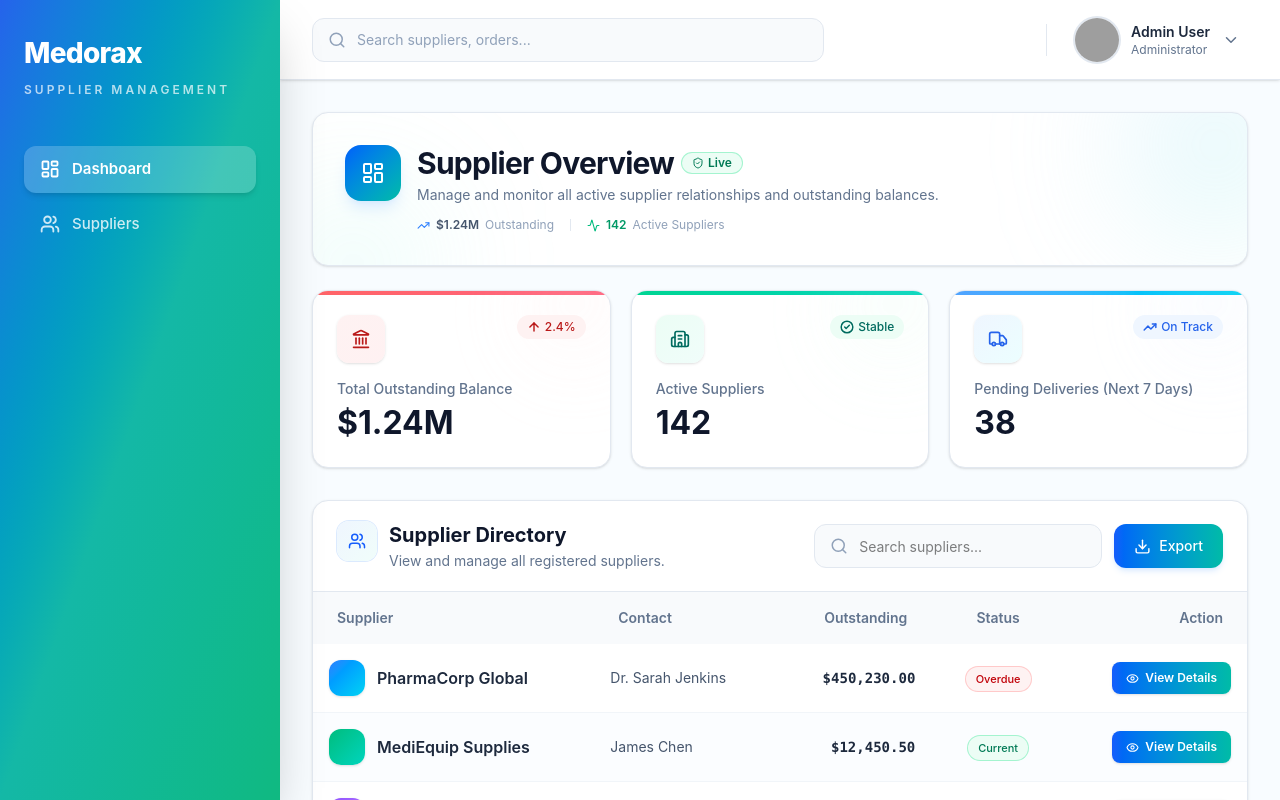
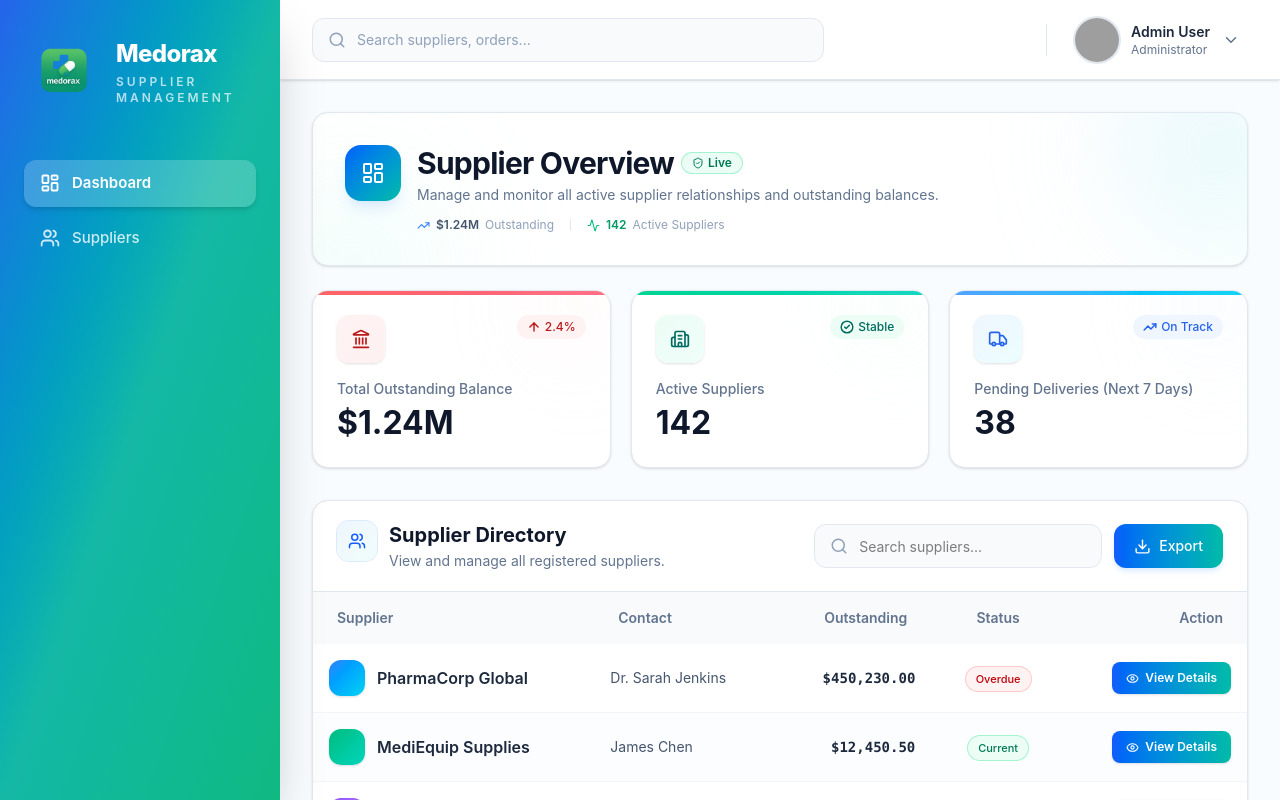
Before and after one commit to Maheswarreddy07/medorax, a React (Vite) app: page / in a window 1280 px wide. Shown: the top 800 px of the page. Built offline with nearby package versions, Linux system fonts and the light colour scheme; grey boxes are pictures that could not be loaded.

Commit message:
comoponentized the modules

```diff
--- a/src/components/staffManagement/Sidebar.jsx
+++ b/src/components/staffManagement/Sidebar.jsx
@@ -4,9 +4,9 @@ import {
   UserCheck,
   LogOut,
   LogIn,
-  Stethoscope,
   CalendarDays
 } from "lucide-react";
+import logo from "../../assets/WhatsApp_Image_2026-06-22_at_5.25.21_PM-removebg-preview.png";
 
 const Sidebar = () => {
   return (
@@ -14,9 +14,11 @@ const Sidebar = () => {
       {/* Logo */}
       <div className="mb-12">
         <div className="flex items-center gap-3">
-          <div className="flex h-10 w-10 items-center justify-center rounded-lg bg-gradient-to-r from-[#004ac6] to-[#006b5f]">
-            <Stethoscope size={22} className="text-white" />
-          </div>
+          <img
+            src={logo}
+            alt="MEDORAX Logo"
+            className="h-20 w-20 rounded-xl object-contain"
+          />
           <div>
             <h1 className="text-2xl font-extrabold tracking-tight">MEDORAX</h1>
             <p className="text-xs uppercase tracking-widest text-slate-200/60">
--- a/src/components/supplierManagement/dashboard/Sidebar.jsx
+++ b/src/components/supplierManagement/dashboard/Sidebar.jsx
@@ -3,19 +3,28 @@ import {
   LayoutDashboard,
   Users,
 } from "lucide-react";
+import logo from "../../../assets/WhatsApp_Image_2026-06-22_at_5.25.21_PM-removebg-preview.png";
 
 const Sidebar = () => {
   return (
     <aside className="fixed left-0 top-0 z-50 hidden h-screen w-70 flex-col bg-linear-to-br from-[#2563EB] via-[#14B8A6] to-[#10B981] px-6 py-8 text-white shadow-2xl md:flex">
       {/* Logo */}
       <div className="mb-12">
-        <h1 className="text-[28px] font-extrabold tracking-tight">
-          Medorax
-        </h1>
-
-        <p className="mt-2 text-xs font-semibold uppercase tracking-[0.25em] text-white/70">
-          Supplier Management
-        </p>
+        <div className="flex items-center gap-3">
+          <img
+            src={logo}
+            alt="MEDORAX Logo"
+            className="h-20 w-20 rounded-xl object-contain"
+          />
+          <div>
+            <h1 className="text-2xl font-extrabold tracking-tight">
+              Medorax
+            </h1>
+            <p className="mt-1 text-xs font-semibold uppercase tracking-[0.25em] text-white/70">
+              Supplier Management
+            </p>
+          </div>
+        </div>
       </div>
 
       {/* Navigation */}
--- a/src/pages/StaffManagement/employee/Employee.jsx
+++ b/src/pages/StaffManagement/employee/Employee.jsx
@@ -1,8 +1,8 @@
 import { useState } from "react";
 import { Search } from "lucide-react";
-import StaffHeader from "../../../components/staffManagement/StaffHeader";
-import StaffCard from "../../../components/staffManagement/StaffCard";
-import StaffModal from "../../../components/staffManagement/StaffModal";
+import StaffHeader from "../../../components/staffManagement/employee/StaffHeader";
+import StaffCard from "../../../components/staffManagement/employee/StaffCard";
+import StaffModal from "../../../components/staffManagement/employee/StaffModal";
 
 // eslint-disable-next-line react-refresh/only-export-components
 export const initialStaffData = [
```
Also changed, not shown: src/pages/StaffManagement/StaffInformation.jsx (+5 -5 lines), src/assets/WhatsApp_Image_2026-06-22_at_5.25.21_PM-removebg-preview.png (added), src/components/staffManagement/employee/StaffCard.jsx (line endings or trailing spaces), src/components/staffManagement/employee/StaffContactCard.jsx (renamed from src/components/staffManagement/StaffContactCard.jsx), src/components/staffManagement/employee/StaffDocuments.jsx (renamed from src/components/staffManagement/StaffDocuments.jsx), src/components/staffManagement/employee/StaffHeader.jsx (line endings or trailing spaces), src/components/staffManagement/employee/StaffModal.jsx (renamed from src/components/staffManagement/StaffModal.jsx), src/components/staffManagement/employee/StaffOverviewCards.jsx (renamed from src/components/staffManagement/StaffOverviewCards.jsx), src/components/staffManagement/employee/StaffProfileHeader.jsx (renamed from src/components/staffManagement/StaffProfileHeader.jsx), 1 other file (tests, documents, lock files or other folders).
